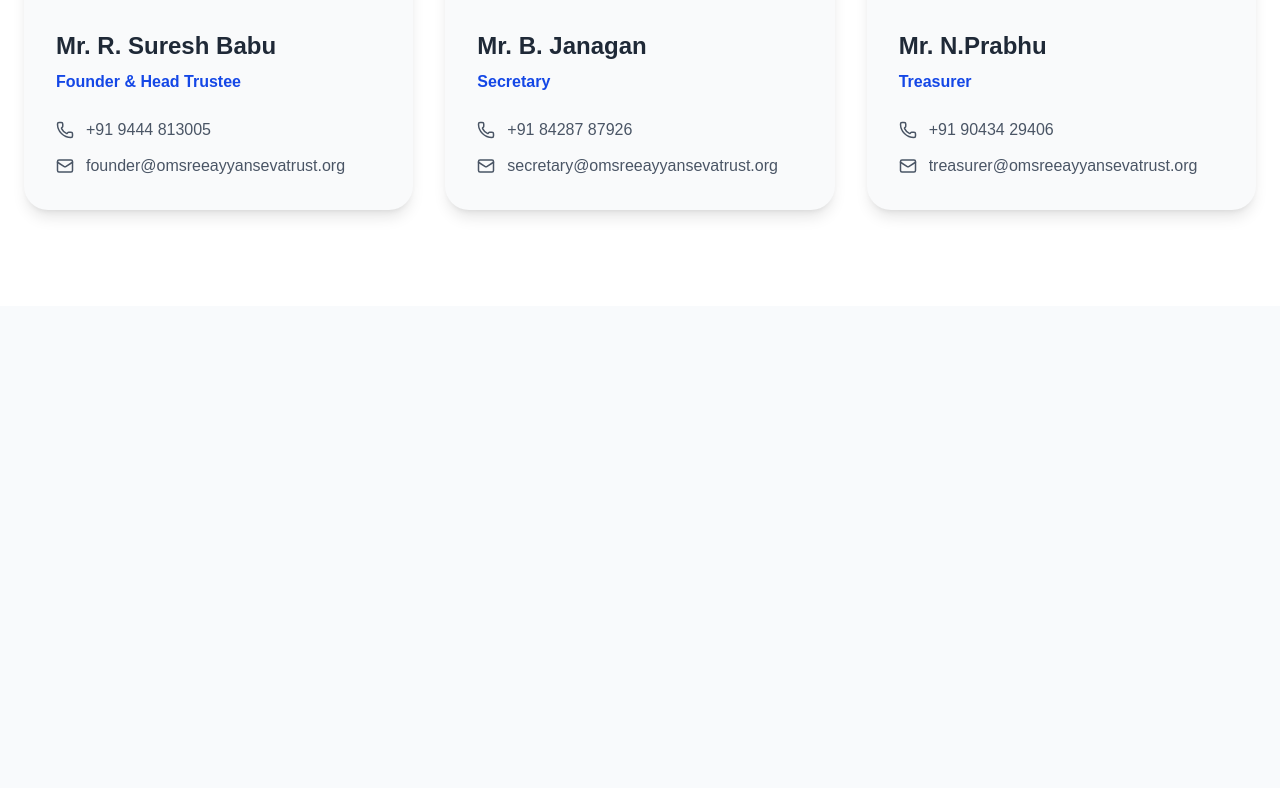
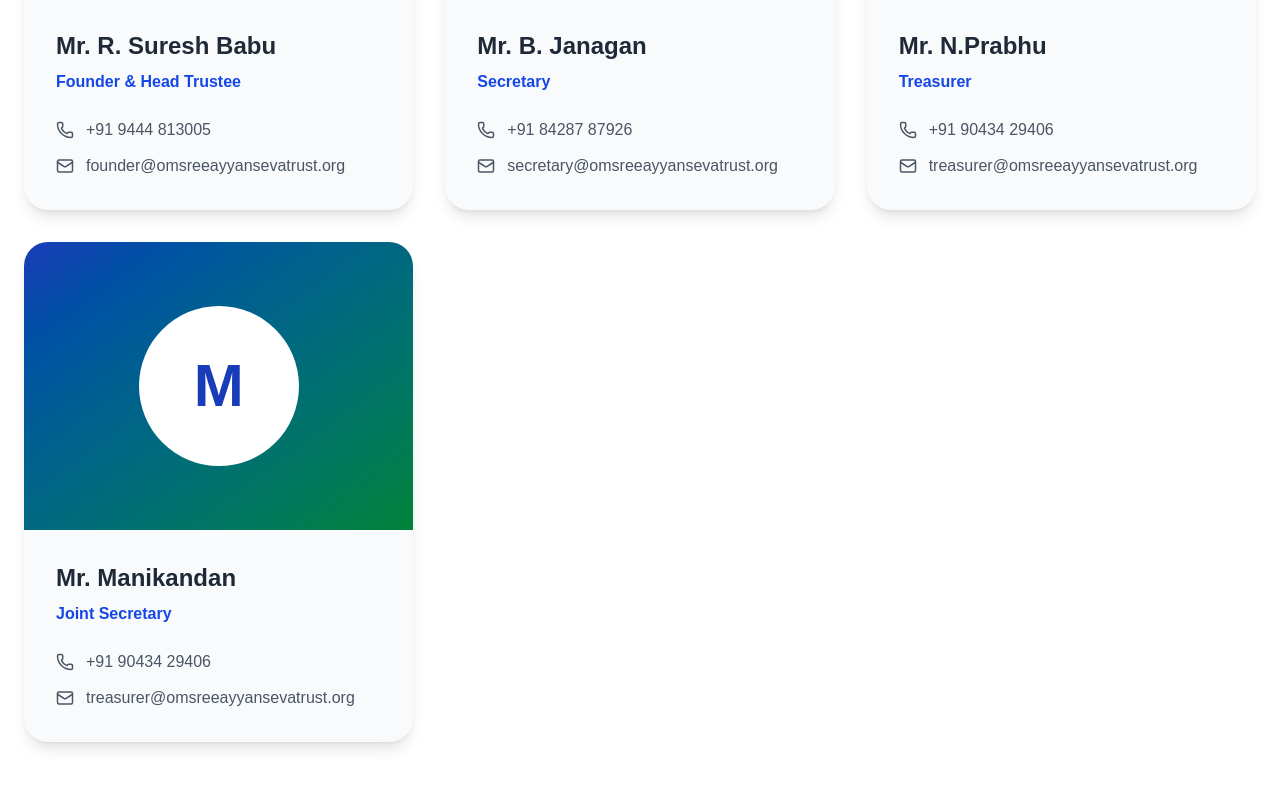
Before and after one commit to omsreeayyansevatrust/website, a Next.js app: page / in a window 1280 px wide. Shown: the part 6580-7368 px from the top of the page. Before the commit the page ends 6886 px from the top, so only its background shows below. Built offline with nearby package versions, Linux system fonts and the light colour scheme.

Commit message:
added joint secretary

```diff
--- a/src/components/home/Leadership.tsx
+++ b/src/components/home/Leadership.tsx
@@ -16,6 +16,13 @@ const leaders = [
   {
     name: "Mr. N.Prabhu",
     role: "Treasurer",
+    phone: "+91 90434 29406",
+    email: "treasurer@omsreeayyansevatrust.org",
+  },
+
+  {
+    name: "Mr. Manikandan",
+    role: "Joint Secretary",
     phone: "+91 90434 29406",
     email: "treasurer@omsreeayyansevatrust.org",
   },
```
